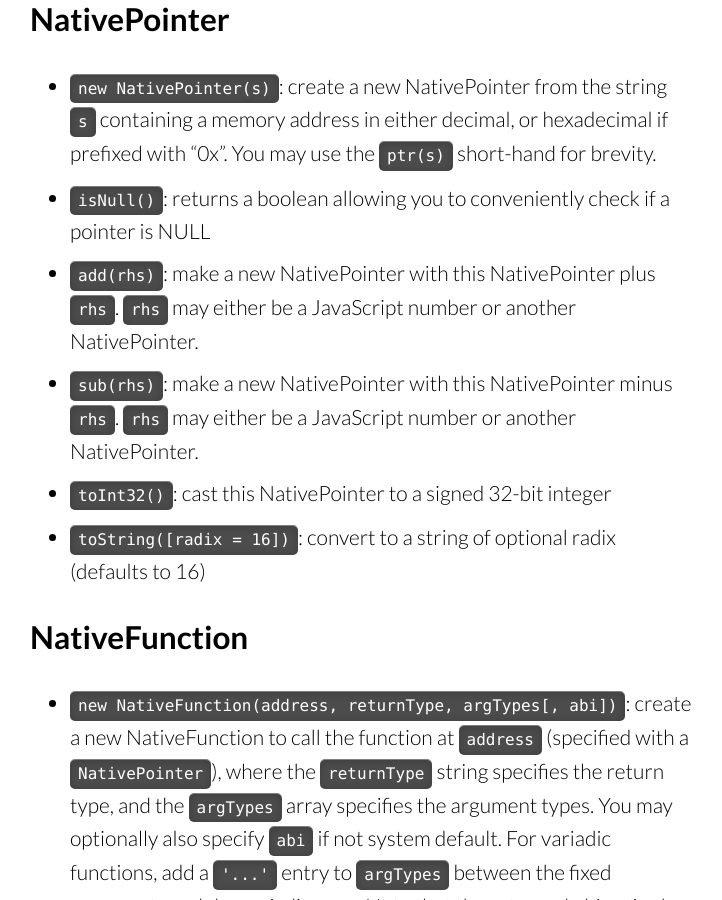
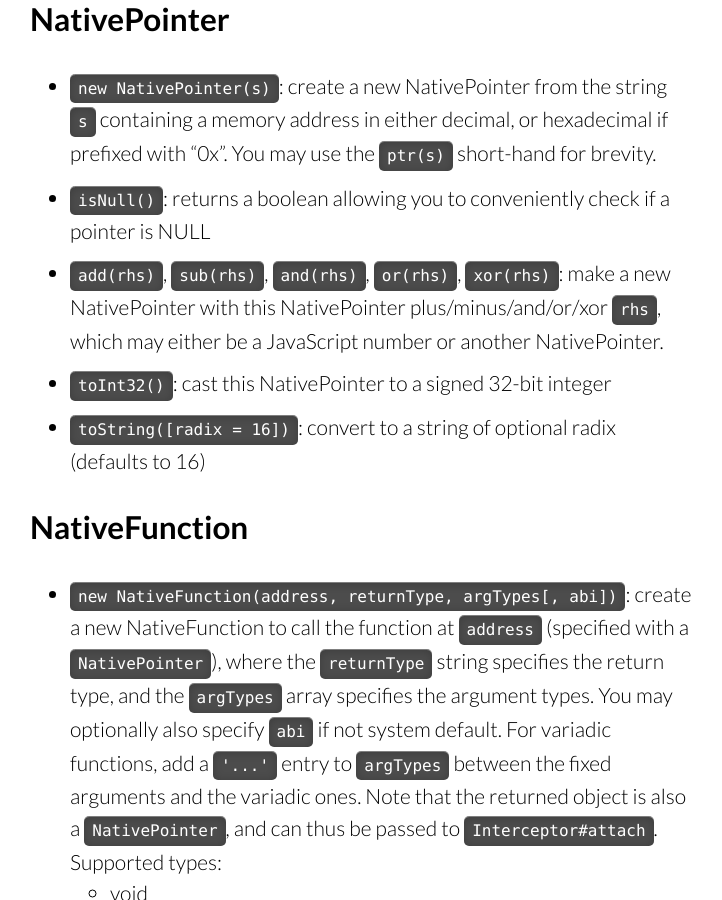
Before and after one commit to frida/frida-website, a Jekyll site: the page built from docs/javascript-api.md, in a window 1280 px wide and 900 px high, scrolled down 10747 px. Shown: the whole window, without its empty margins (181-903 px from the left). Built offline with Jekyll 4.4.1, drawn with Linux system fonts in a browser that asks for light colours; some web fonts are replaced; Markdown is read by kramdown in place of the engine named in the settings.

Commit message:
Add `NativePointer.{and,or,xor}()` to the API reference

```diff
--- a/docs/javascript-api.md
+++ b/docs/javascript-api.md
@@ -380,11 +380,11 @@ Interceptor.attach(f, {
 -   `isNull()`: returns a boolean allowing you to conveniently check if a
     pointer is NULL
 
--   `add(rhs)`: make a new NativePointer with this NativePointer plus `rhs`.
-    `rhs` may either be a JavaScript number or another NativePointer.
-
--   `sub(rhs)`: make a new NativePointer with this NativePointer minus `rhs`.
-    `rhs` may either be a JavaScript number or another NativePointer.
+-   `add(rhs)`, `sub(rhs)`,
+    `and(rhs)`, `or(rhs)`,
+    `xor(rhs)`:
+    make a new NativePointer with this NativePointer plus/minus/and/or/xor
+    `rhs`, which may either be a JavaScript number or another NativePointer.
 
 -   `toInt32()`: cast this NativePointer to a signed 32-bit integer
 
```
